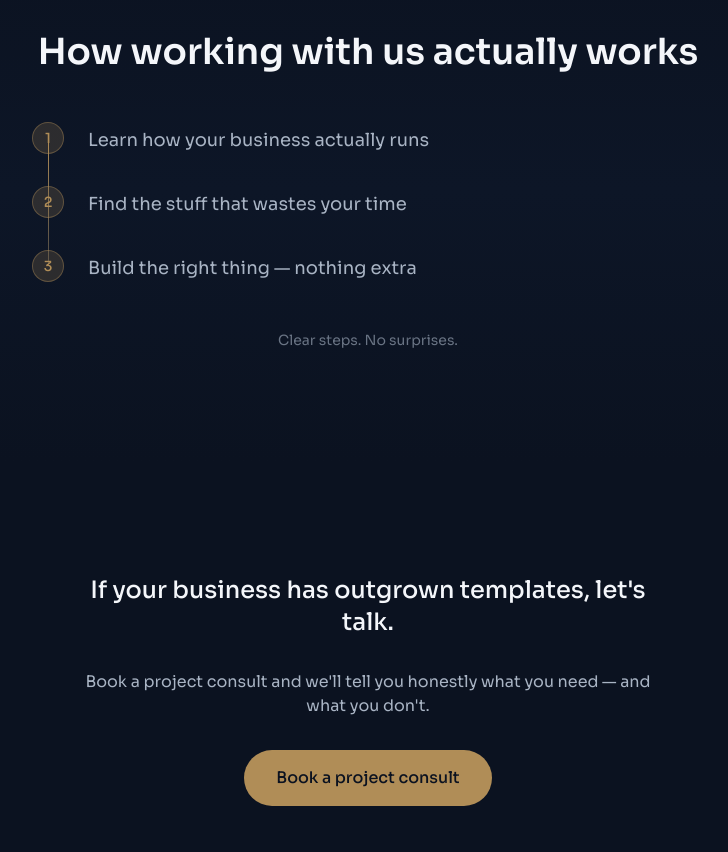
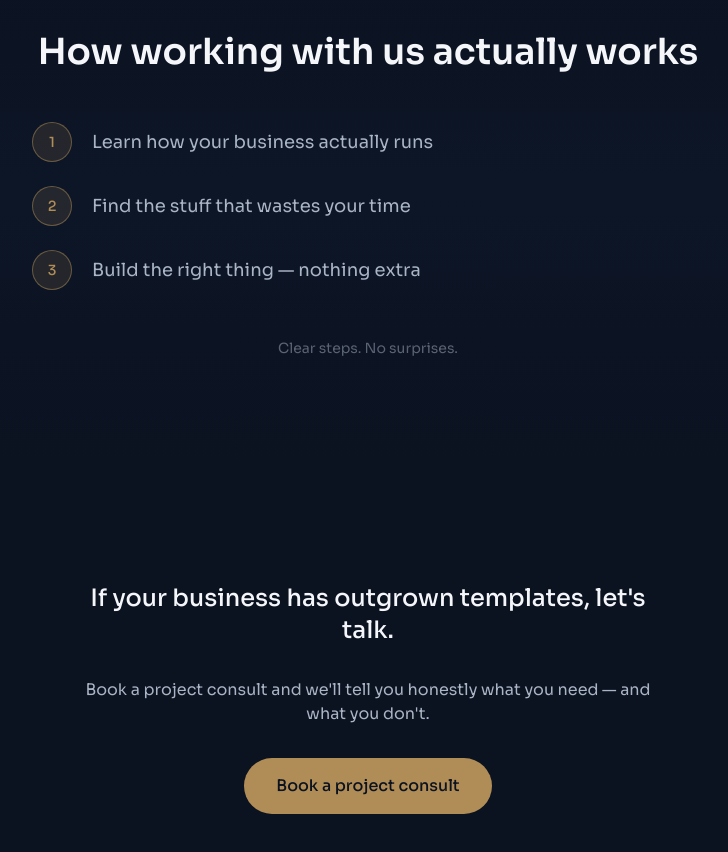
Before and after one commit to Dunzoai/shortlist-pass-hub, a Next.js app: page /digital in a window 1280 px wide. Shown: the part 6240-7092 px from the top of the page, without its empty margins (272-1000 px from the left). Built offline with nearby package versions, Linux system fonts and the light colour scheme.

Commit message:
Remove connecting line - numbers fill with brass one at a time on scroll

```diff
--- a/src/app/digital/page.tsx
+++ b/src/app/digital/page.tsx
@@ -1590,7 +1590,7 @@ function BenefitsSection() {
 
 function ProcessSection() {
   const containerRef = useRef<HTMLDivElement>(null);
-  const isInView = useInView(containerRef, { once: true, margin: "-50px" });
+  const isInView = useInView(containerRef, { once: true, margin: "-100px" });
 
   // Simplified, human step copy
   const steps = [
@@ -1615,67 +1615,61 @@ function ProcessSection() {
             How working with us actually works
           </motion.h2>
 
-          {/* Steps with connecting line */}
-          <div className="relative mb-12">
-            {/* Connecting line that fills */}
-            <div className="absolute left-4 top-4 bottom-4 w-px bg-[#1E2A3D]">
-              <motion.div
-                className="absolute top-0 left-0 w-full bg-gradient-to-b from-[#B08D57] to-[#B08D57]/30"
-                initial={{ height: 0 }}
-                animate={isInView ? { height: "100%" } : {}}
-                transition={{ duration: 1.5, delay: 0.3, ease: "easeOut" }}
-              />
-            </div>
-
-            <div className="space-y-8">
+          {/* Steps - numbers fill one at a time */}
+          <div className="space-y-6 mb-12">
             {steps.map((step, index) => (
               <motion.div
                 key={step}
-                  className="flex items-start gap-6 relative"
-                  initial={{ opacity: 0, x: -10 }}
-                  animate={isInView ? { opacity: 1, x: 0 } : {}}
-                  transition={{ duration: 0.5, delay: 0.2 + index * 0.3, ease: "easeOut" }}
-                >
-                  {/* Number circle - fills with gold */}
-                  <motion.div
-                    className="w-8 h-8 rounded-full flex items-center justify-center shrink-0 text-sm font-medium relative z-10"
+                className="flex items-center gap-5"
+                initial={{ opacity: 0 }}
+                animate={isInView ? { opacity: 1 } : {}}
+                transition={{ duration: 0.4, delay: 0.3 + index * 0.15, ease: "easeOut" }}
+              >
+                {/* Number circle - fills with brass on scroll */}
+                <motion.div
+                  className="w-10 h-10 rounded-full flex items-center justify-center shrink-0 text-sm font-medium border"
                   initial={{
-                      backgroundColor: "rgba(30, 42, 61, 0.5)",
-                      color: "rgba(169, 180, 196, 0.5)",
-                      borderWidth: 1,
-                      borderColor: "rgba(30, 42, 61, 0.8)",
+                    backgroundColor: "transparent",
+                    color: "rgba(169, 180, 196, 0.4)",
+                    borderColor: "rgba(169, 180, 196, 0.2)",
                   }}
                   animate={isInView ? {
-                      backgroundColor: "rgba(176, 141, 87, 0.2)",
+                    backgroundColor: "rgba(176, 141, 87, 0.15)",
                     color: "#B08D57",
-                      borderColor: "rgba(176, 141, 87, 0.4)",
+                    borderColor: "rgba(176, 141, 87, 0.5)",
                   } : {}}
-                    transition={{ duration: 0.5, delay: 0.4 + index * 0.3, ease: "easeOut" }}
-                    style={{ borderStyle: "solid" }}
+                  transition={{
+                    duration: 0.6,
+                    delay: 0.5 + index * 0.4,
+                    ease: "easeOut"
+                  }}
                 >
                   {index + 1}
                 </motion.div>
 
-                  {/* Step text */}
+                {/* Step text - also lights up with the number */}
                 <motion.p
-                    className="text-base md:text-lg pt-1"
-                    initial={{ color: "rgba(169, 180, 196, 0.5)" }}
+                  className="text-base md:text-lg"
+                  initial={{ color: "rgba(169, 180, 196, 0.4)" }}
                   animate={isInView ? { color: "#A9B4C4" } : {}}
-                    transition={{ duration: 0.5, delay: 0.5 + index * 0.3, ease: "easeOut" }}
+                  transition={{
+                    duration: 0.6,
+                    delay: 0.5 + index * 0.4,
+                    ease: "easeOut"
+                  }}
                 >
                   {step}
                 </motion.p>
               </motion.div>
             ))}
           </div>
-          </div>
 
           {/* Quiet closing reassurance */}
           <motion.p
-            className="text-sm text-[#A9B4C4]/60 text-center"
+            className="text-sm text-[#A9B4C4]/50 text-center"
             initial={{ opacity: 0 }}
             animate={isInView ? { opacity: 1 } : {}}
-            transition={{ duration: 0.6, delay: 1.5 }}
+            transition={{ duration: 0.5, delay: 2 }}
           >
             Clear steps. No surprises.
           </motion.p>
```
Lines whose indentation alone changed are shown as unchanged.
